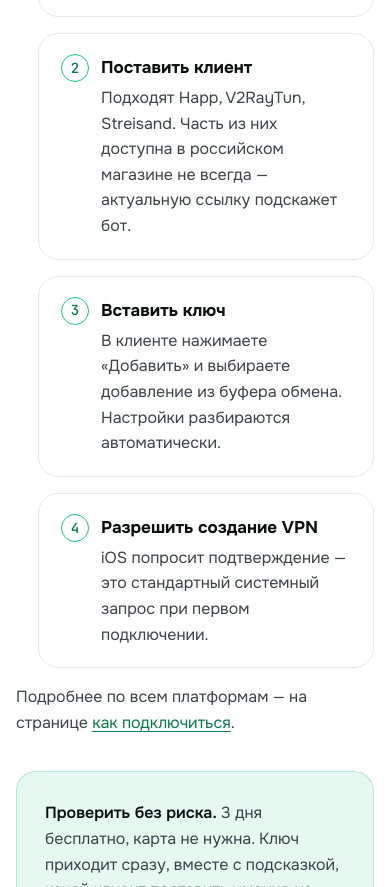
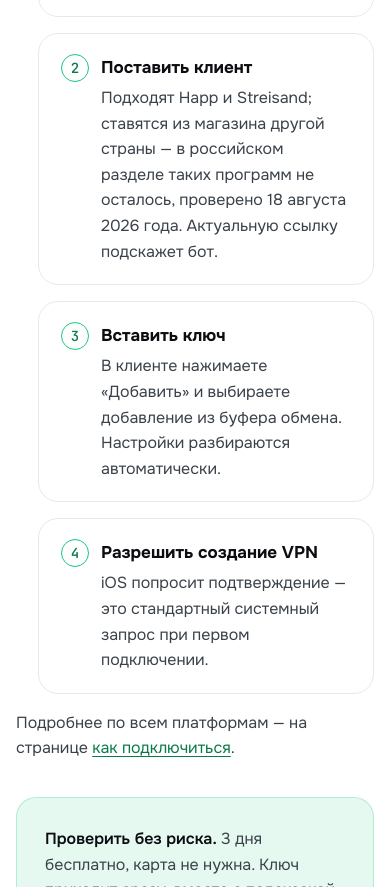
Before and after one commit to Smoke-Doggg/spokno, a plain HTML site: page blog/vpn-iphone/index.html in a window 390 px wide. Shown: the part 4541-5428 px from the top of the page. Drawn offline with Linux system fonts and the light colour scheme.

Commit message:
iPhone: убран V2RayTun из вариантов, уточнено про магазин

```diff
--- a/blog/vpn-iphone/index.html
+++ b/blog/vpn-iphone/index.html
@@ -193,9 +193,10 @@ if(t==="light"||t==="dark")document.documentElement.setAttribute("data-theme",t)
 <ol class="steps">
   <li><b>Получить ключ</b><span>В нашем случае — в боте: он выдаёт
   строку настроек и 3 дня бесплатного доступа.</span></li>
-  <li><b>Поставить клиент</b><span>Подходят Happ, V2RayTun, Streisand.
-  Часть из них доступна в российском магазине не всегда — актуальную
-  ссылку подскажет бот.</span></li>
+  <li><b>Поставить клиент</b><span>Подходят Happ и Streisand; ставятся
+  из магазина другой страны — в российском разделе таких программ
+  не осталось, проверено 18 августа 2026 года. Актуальную ссылку
+  подскажет бот.</span></li>
   <li><b>Вставить ключ</b><span>В клиенте нажимаете «Добавить» и
   выбираете добавление из буфера обмена. Настройки разбираются
   автоматически.</span></li>
```
